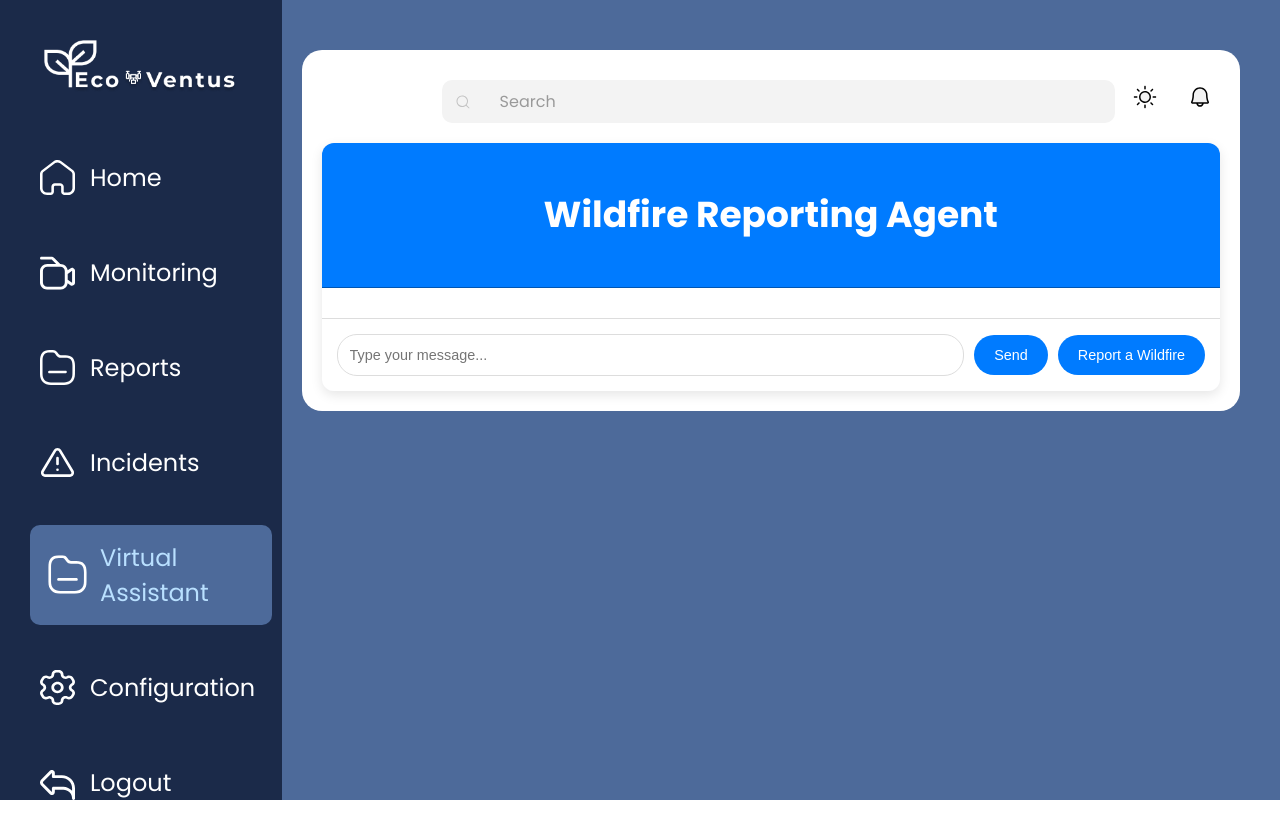
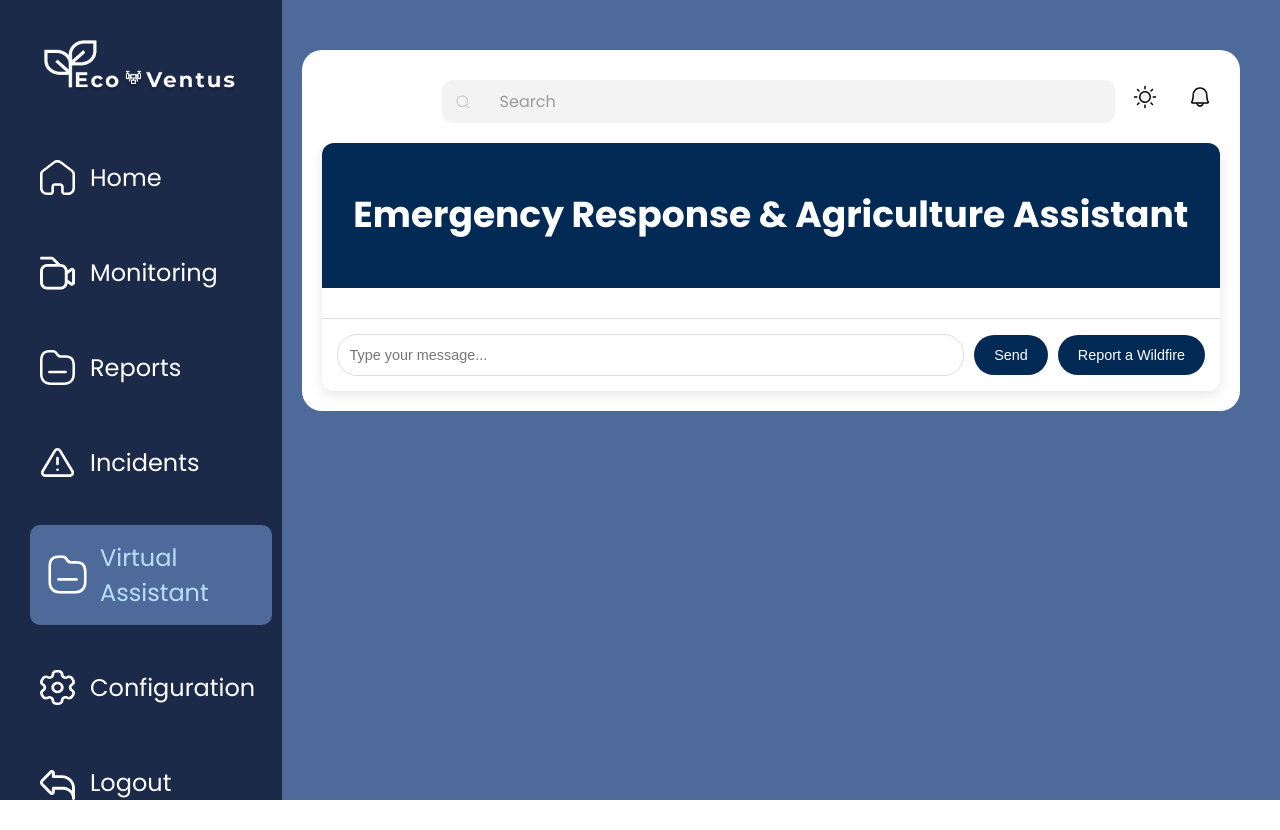
Before and after one commit to AzulRK22/queenDrones, a Next.js app in the folder frontend/: page /dashboard-chat-e in a window 1280 px wide. Built offline with nearby package versions, Linux system fonts and the light colour scheme.

Commit message:
CAMBIOS CHATGPT

```diff
--- a/frontend/pages/dashboard-chat-e.js
+++ b/frontend/pages/dashboard-chat-e.js
@@ -15,7 +15,7 @@ import ChatGPT from '../public/src/components/chatgpt'; // Ensure the casing mat
 
 
 
-const DashboardReportesE = () => {
+const DashboardChatE = () => {
   return (
     <div className={styles.container}>
       <Sidebar />
@@ -53,4 +53,4 @@ const DashboardReportesE = () => {
   );
 };
 
-export default DashboardReportesE;
+export default DashboardChatE;
--- a/frontend/public/src/components/chatgpt.js
+++ b/frontend/public/src/components/chatgpt.js
@@ -1,6 +1,6 @@
 import React, { useState } from 'react';
 import axios from 'axios';
-import styles from './chatgpt.module.css'; // Ensure this file exists and has the correct styles
+import styles from './chatgpt.module.css'; // Asegúrate de que este archivo tenga los estilos correspondientes
 
 const ChatGPT = () => {
     const [messages, setMessages] = useState([]);
@@ -8,8 +8,9 @@ const ChatGPT = () => {
     const [isLoading, setIsLoading] = useState(false);
     const [showEmergencyForm, setShowEmergencyForm] = useState(false);
 
-    // Use a variable for the API key
-    const apiKey = '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'; // Replace this with your actual API key
+    // Usa una variable para la clave de la API
+    const apiKey = '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'; // Reemplaza esto con tu clave de API real
+
     const handleSend = async () => {
         if (input.trim()) {
             const userMessage = { text: input, sender: 'user' };
@@ -19,17 +20,17 @@ const ChatGPT = () => {
 
             try {
                 const response = await axios.post('https://api.openai.com/v1/chat/completions', {
-                    model: "gpt-4-turbo", // Use gpt-4-turbo model
+                    model: "gpt-4-turbo", // Usar modelo gpt-4-turbo
                     messages: [
                         {
                             role: "system",
-                            content: "You are a specialized assistant trained to handle and report wildfire emergencies. When a user reports a wildfire, gather critical information such as location, size of the fire, nearby structures, and any injuries. Be clear, concise, and supportive."
+                            content: "You are a helpful assistant specializing in agriculture, irrigation systems, and wildfire management. Provide detailed advice and support, offering solutions based on available data."
                         },
                         { role: "user", content: input },
                     ],
                 }, {
                     headers: {
-                        'Authorization': `Bearer ${apiKey}`, // Use the apiKey variable here
+                        'Authorization': `Bearer ${apiKey}`, // Usa la variable apiKey aquí
                         'Content-Type': 'application/json',
                     },
                 });
@@ -68,7 +69,7 @@ const ChatGPT = () => {
     return (
         <div className={styles.chatbotContainer}>
             <div className={styles.chatbotHeader}>
-                <h2>Wildfire Reporting Agent</h2>
+                <h2>Emergency Response & Agriculture Assistant</h2>
             </div>
             <div className={styles.chatbotMessages}>
                 {messages.map((message, index) => (
--- a/frontend/public/src/components/chatgpt.module.css
+++ b/frontend/public/src/components/chatgpt.module.css
@@ -10,12 +10,12 @@
 }
 
 .chatbotHeader {
-    background: #007bff;
+    background: #032a55;
     color: white;
     padding: 15px;
     text-align: center;
     font-size: 1.5rem;
-    border-bottom: 1px solid #0056b3;
+    border-bottom: 1px solid #032a55;
 }
 
 .chatbotMessages {
@@ -66,7 +66,7 @@
 }
 
 .chatbotInput input:focus {
-    border-color: #007bff;
+    border-color: #032a55;
 }
 
 .chatbotInput button {
@@ -74,7 +74,7 @@
     padding: 12px 20px;
     border: none;
     border-radius: 20px;
-    background: #007bff;
+    background: #032a55;
     color: white;
     font-size: 0.9rem;
     cursor: pointer;
```
